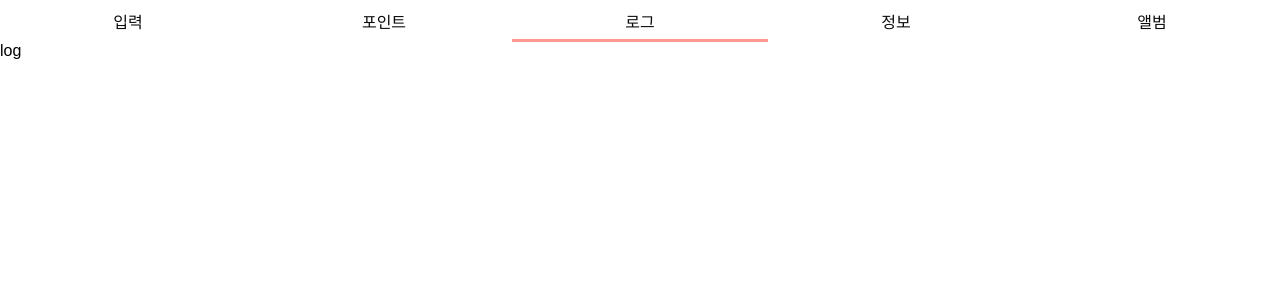
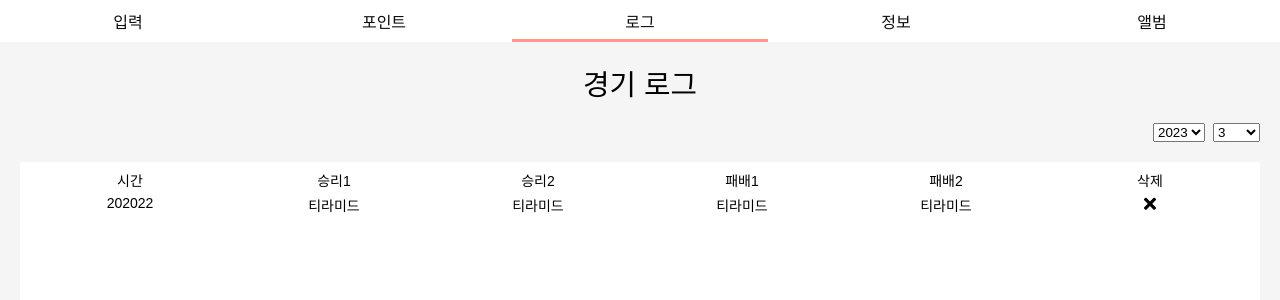
Before and after one commit to maintainker/tiramid-v2, a React (Create React App) app: page /log in a window 1280 px wide. Shown: the top 300 px of the page. Built offline with nearby package versions, Linux system fonts and the light colour scheme.

Commit message:
(feat) 경기 로그페이지 완료

```diff
--- a/package.json
+++ b/package.json
@@ -10,6 +10,7 @@
     "@types/node": "^16.7.13",
     "@types/react": "^18.0.0",
     "@types/react-dom": "^18.0.0",
+    "dayjs": "^1.11.7",
     "firebase": "^9.17.1",
     "react": "^18.2.0",
     "react-dom": "^18.2.0",
--- a/src/Components/Layout/HeaderNav/index.tsx
+++ b/src/Components/Layout/HeaderNav/index.tsx
@@ -10,9 +10,7 @@ const navMap = {
   album: "/album",
 };
 function HeaderNav() {
-  // const navigate = useNavigate();
   const location = useLocation();
-  console.log(location);
   return (
     <HeaderList>
       <li
@@ -21,18 +19,30 @@ function HeaderNav() {
         <Link to={navMap["default"]}>입력</Link>
       </li>
       <li
-        className={`${location.pathname === navMap["point"] ? "active" : ""}`}
+        className={`${
+          location.pathname.includes(navMap["point"]) ? "active" : ""
+        }`}
       >
         <Link to="/point">포인트</Link>
       </li>
-      <li className={`${location.pathname === navMap["log"] ? "active" : ""}`}>
+      <li
+        className={`${
+          location.pathname.includes(navMap["log"]) ? "active" : ""
+        }`}
+      >
         <Link to="/log">로그</Link>
       </li>
-      <li className={`${location.pathname === navMap["info"] ? "active" : ""}`}>
+      <li
+        className={`${
+          location.pathname.includes(navMap["info"]) ? "active" : ""
+        }`}
+      >
         <Link to="/info">정보</Link>
       </li>
       <li
-        className={`${location.pathname === navMap["album"] ? "active" : ""}`}
+        className={`${
+          location.pathname.includes(navMap["album"]) ? "active" : ""
+        }`}
       >
         <Link to="/album">앨범</Link>
       </li>
--- a/src/pages/log/index.tsx
+++ b/src/pages/log/index.tsx
@@ -1,5 +1,129 @@
+import dayjs from "dayjs";
+import { useState } from "react";
+import styled from "styled-components";
+import { ColorList } from "../../shared";
+const totalYears = (() => {
+  const thisYear = dayjs().year();
+  const years = [];
+  for (let i = thisYear; i >= 2021; i--) {
+    years.push(String(i));
+  }
+  return years;
+})();
 function Log() {
-  return <>log</>;
+  const [selectedYear, setSelectedYear] = useState(dayjs().format("YYYY"));
+  const [selectedMonth, setSelectedMonth] = useState(dayjs().format("MM"));
+  return (
+    <Container>
+      <header>
+        <span>경기 로그</span>
+      </header>
+      <div className="select-container">
+        <select
+          name=""
+          id=""
+          value={selectedYear}
+          onChange={(e) => {
+            setSelectedYear(e.target.value);
+          }}
+        >
+          {totalYears.map((el) => (
+            <option key={`year-${el}`} value={el}>
+              {el}
+            </option>
+          ))}
+        </select>
+        <select
+          value={selectedMonth}
+          onChange={(e) => {
+            setSelectedMonth(e.target.value);
+          }}
+          name=""
+          id=""
+        >
+          <option value="01">1</option>
+          <option value="02">2</option>
+          <option value="03">3</option>
+          <option value="04">4</option>
+          <option value="05">5</option>
+          <option value="06">6</option>
+          <option value="07">7</option>
+          <option value="08">8</option>
+          <option value="09">9</option>
+          <option value="10">10</option>
+          <option value="11">11</option>
+          <option value="12">12</option>
+          <option value="total">전체</option>
+        </select>
+      </div>
+      <ul className="log-container">
+        <li>
+          <div>시간</div>
+          <div>승리1</div>
+          <div>승리2</div>
+          <div>패배1</div>
+          <div>패배2</div>
+          <div>삭제</div>
+        </li>
+        <li>
+          <div>202022</div>
+          <div>티라미드</div>
+          <div>티라미드</div>
+          <div>티라미드</div>
+          <div>티라미드</div>
+          <div>
+            <svg xmlns="http://www.w3.org/2000/svg" viewBox="0 0 352 512">
+              <path d="M242.72 256l100.07-100.07c12.28-12.28 12.28-32.19 0-44.48l-22.24-22.24c-12.28-12.28-32.19-12.28-44.48 0L176 189.28 75.93 89.21c-12.28-12.28-32.19-12.28-44.48 0L9.21 111.45c-12.28 12.28-12.28 32.19 0 44.48L109.28 256 9.21 356.07c-12.28 12.28-12.28 32.19 0 44.48l22.24 22.24c12.28 12.28 32.2 12.28 44.48 0L176 322.72l100.07 100.07c12.28 12.28 32.2 12.28 44.48 0l22.24-22.24c12.28-12.28 12.28-32.19 0-44.48L242.72 256z"></path>
+            </svg>
+          </div>
+        </li>
+      </ul>
+    </Container>
+  );
 }
 
 export default Log;
+
+const Container = styled.div`
+  background: ${ColorList.black100};
+  height: calc(100vh - 42px);
+  font-size: 16px;
+  padding: 0 20px;
+  header {
+    width: 100%;
+    display: flex;
+    justify-content: space-around;
+    font-size: 1.8em;
+    padding: 20px 0;
+  }
+  .select-container {
+    width: 100%;
+    display: flex;
+    align-items: center;
+    justify-content: right;
+    gap: 8px;
+  }
+  .log-container {
+    width: 100%;
+    background: white;
+    height: calc(100vh - 184px);
+    overflow: scroll;
+    margin-top: 20px;
+    padding: 8px;
+    display: flex;
+    gap: 5px;
+    flex-direction: column;
+    li {
+      font-size: 14px;
+      display: flex;
+
+      div {
+        flex: 1;
+        text-align: center;
+        svg {
+          width: 12px;
+        }
+      }
+    }
+  }
+`;
```
Also changed, not shown: 1 other file (tests, documents, lock files or other folders).
